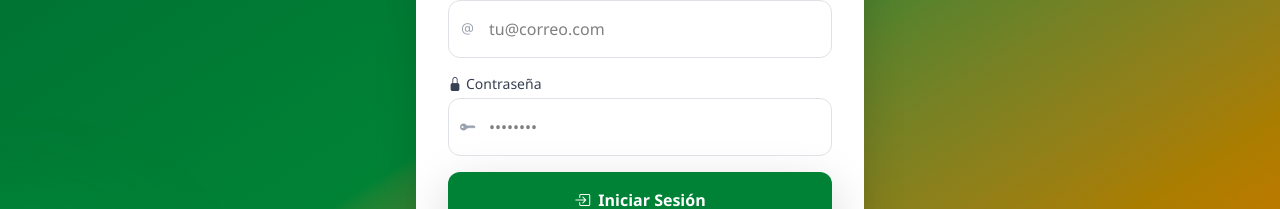
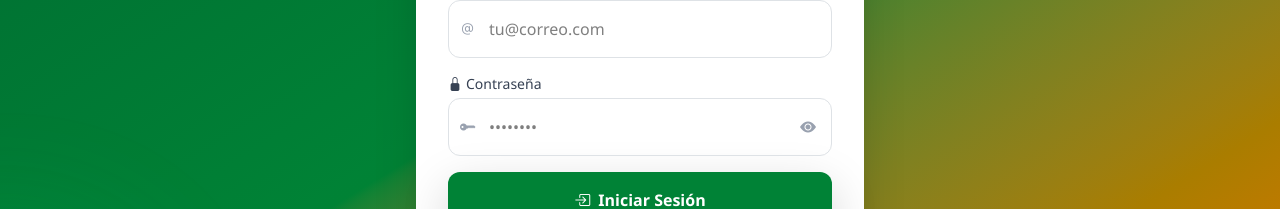
Before and after one commit to The-Juanchito/AsoManPesc-SitioWeb, a React (Vite) app: page / in a window 1280 px wide. Both pictures are taken after a click on the button "Acceder al Sistema". Shown: the part 402-611 px from the top of the page. Built offline with nearby package versions, Linux system fonts and the light colour scheme; no server answers.

Commit message:
Ojo para mostrar u ocultar la contraseña en el login

```diff
--- a/src/components/LoginPage.tsx
+++ b/src/components/LoginPage.tsx
@@ -12,6 +12,7 @@ export default function LoginPage({ onBack }: LoginPageProps) {
   const [password, setPassword] = useState('');
   const [error, setError] = useState('');
   const [loading, setLoading] = useState(false);
+  const [verPass, setVerPass] = useState(false);
   const { login, loginGoogle } = useAuth();
   const googleBtn = useRef<HTMLDivElement>(null);
   const [googleId, setGoogleId] = useState<string | null>(null);
@@ -111,12 +112,21 @@ export default function LoginPage({ onBack }: LoginPageProps) {
               <div className="relative">
                 <i className="bi bi-key-fill absolute left-3 top-1/2 -translate-y-1/2 text-gray-400"></i>
                 <input
-                  type="password"
+                  type={verPass ? 'text' : 'password'}
                   value={password}
                   onChange={(e) => setPassword(e.target.value)}
-                  className="w-full pl-10 pr-4 py-3 rounded-xl border border-gray-200 focus:border-green-500 focus:ring-2 focus:ring-green-200 outline-none transition-all"
+                  className="w-full pl-10 pr-12 py-3 rounded-xl border border-gray-200 focus:border-green-500 focus:ring-2 focus:ring-green-200 outline-none transition-all"
                   placeholder="••••••••"
                 />
+                <button
+                  type="button"
+                  onClick={() => setVerPass(v => !v)}
+                  aria-label={verPass ? 'Ocultar contraseña' : 'Mostrar contraseña'}
+                  title={verPass ? 'Ocultar contraseña' : 'Mostrar contraseña'}
+                  className="absolute right-3 top-1/2 -translate-y-1/2 text-gray-400 hover:text-green-700 p-1"
+                >
+                  <i className={`bi ${verPass ? 'bi-eye-slash-fill' : 'bi-eye-fill'}`}></i>
+                </button>
               </div>
             </div>
 
```
